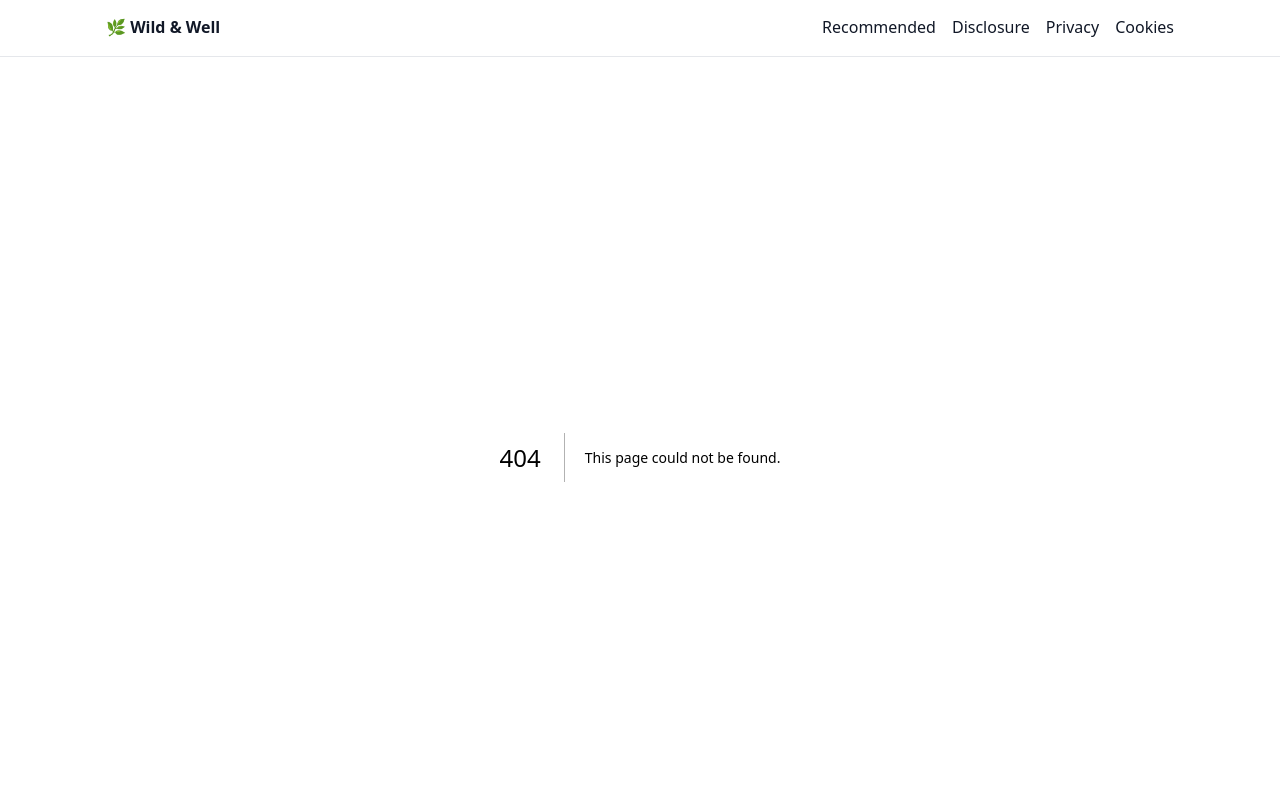
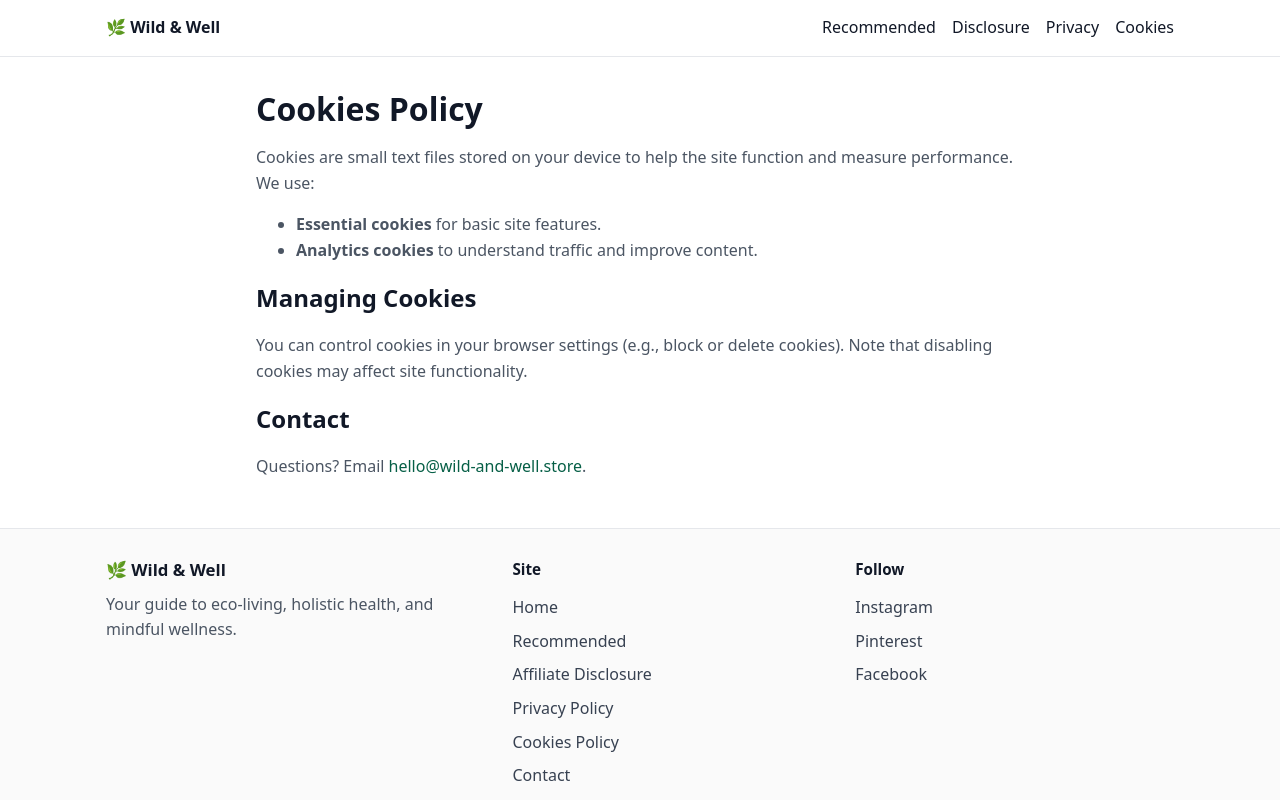
Before and after one commit to dariosandison/Eco---Holistic, a Next.js app: page /cookies in a window 1280 px wide. Before the commit this address had no page. Shown: the top 800 px of the page. Built offline with nearby package versions, Linux system fonts and the light colour scheme.

Commit message:
Create cookies.js

```diff
--- /dev/null
+++ b/pages/cookies.js
@@ -0,0 +1,47 @@
+// pages/cookies.js
+import Head from "next/head";
+
+export default function Cookies() {
+  return (
+    <>
+      <Head>
+        <title>Cookies Policy | Wild & Well</title>
+        <meta
+          name="description"
+          content="Information about cookies used on Wild & Well and how to control them."
+        />
+      </Head>
+
+      <main className="container">
+        <h1>Cookies Policy</h1>
+        <p>
+          Cookies are small text files stored on your device to help the site
+          function and measure performance. We use:
+        </p>
+        <ul>
+          <li><strong>Essential cookies</strong> for basic site features.</li>
+          <li>
+            <strong>Analytics cookies</strong> to understand traffic and improve
+            content.
+          </li>
+        </ul>
+        <h2>Managing Cookies</h2>
+        <p>
+          You can control cookies in your browser settings (e.g., block or delete
+          cookies). Note that disabling cookies may affect site functionality.
+        </p>
+        <h2>Contact</h2>
+        <p>
+          Questions? Email <a href="mailto:hello@wild-and-well.store">hello@wild-and-well.store</a>.
+        </p>
+      </main>
+
+      <style jsx>{`
+        .container { max-width: 800px; margin: 2rem auto; padding: 0 16px; }
+        h1 { margin-bottom: .5rem; }
+        h2 { margin-top: 1.25rem; }
+        p, li { color: var(--muted); }
+      `}</style>
+    </>
+  );
+}
```
